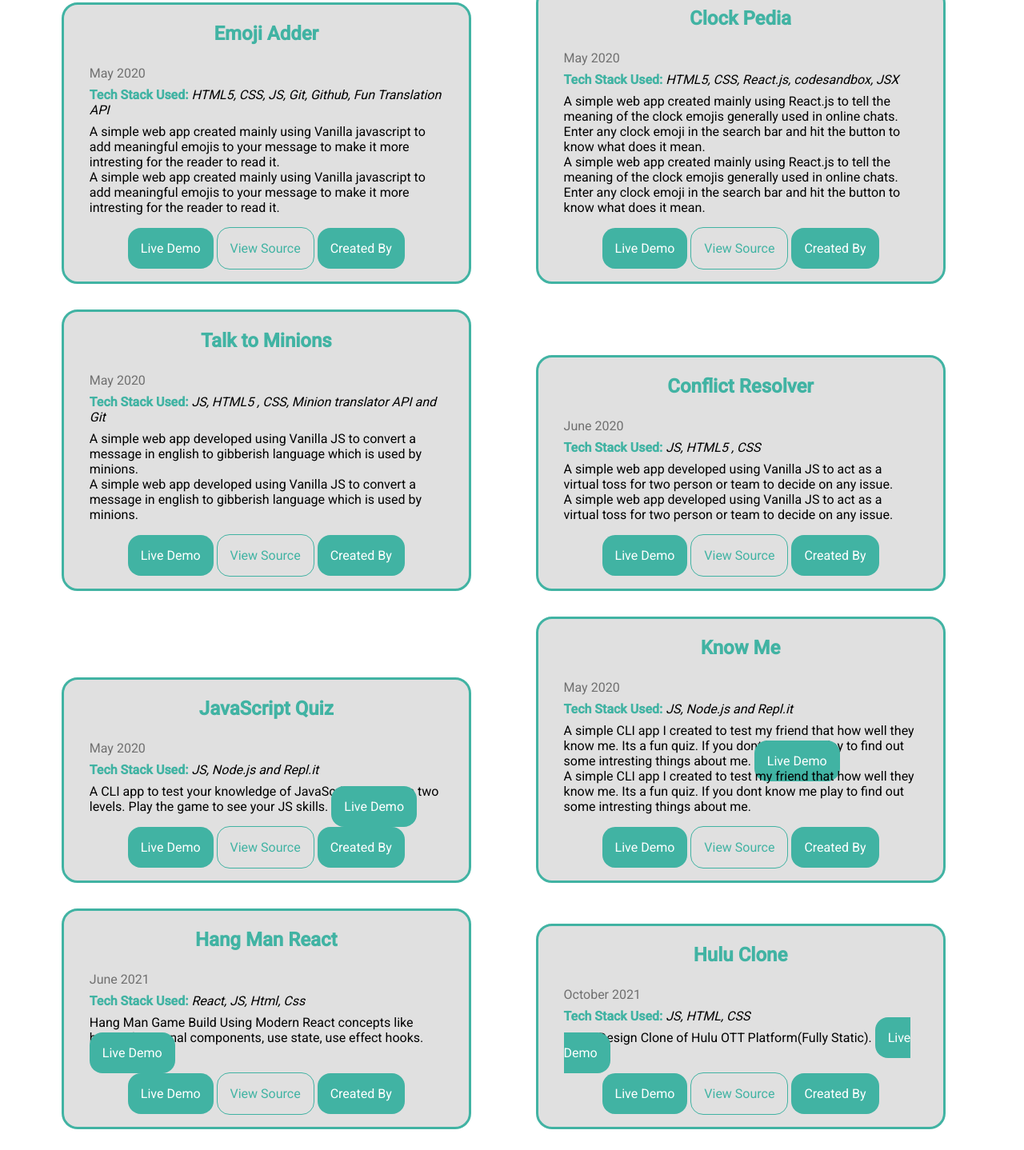
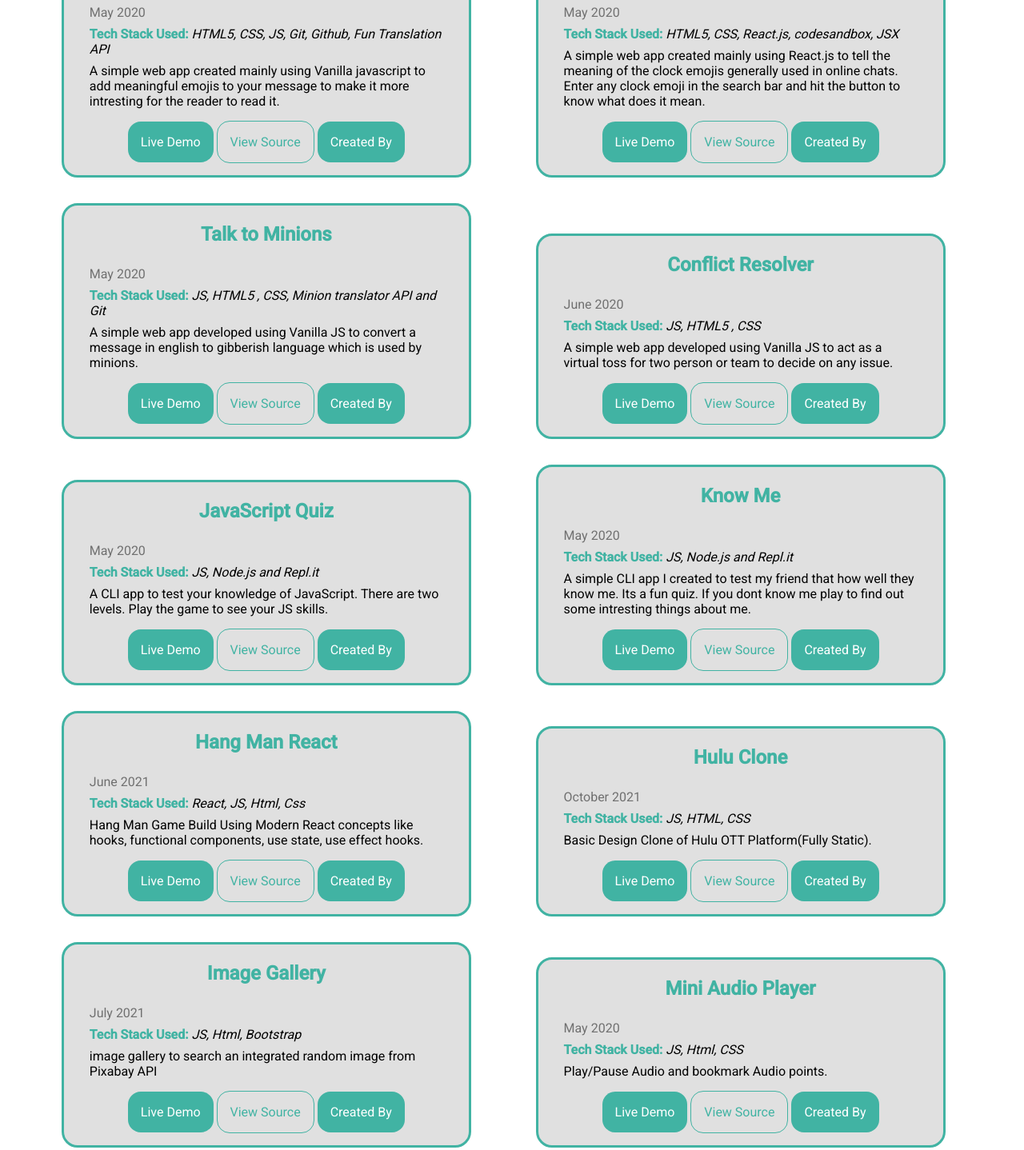
Before and after one commit to CoderSaty/FirstProjects, a plain HTML site: page project.html in a window 1280 px wide. Shown: the part 878-2316 px from the top of the page at 80% size. Drawn offline with Linux system fonts and the light colour scheme.

Commit message:
Resolving the conflicts

```diff
--- a/project.html
+++ b/project.html
@@ -56,8 +56,6 @@
             </em>
         </p>
 
-        <p class="description">
-            A simple web app created mainly using React.js to tell the best Indian 11 when India has to play all the matches at the same time.
          <p class="description mb-2">
             A simple web app created mainly using React.js to tell the best Indian 11 when India has to play all the
             matches at the same time.
@@ -78,8 +76,6 @@
             </em>
         </p>
 
-        <p class="description">
-            A simple web app created mainly using Vanilla javascript to add meaningful emojis to your message to make it more intresting for the reader to read it.
        <p class="description mb-2">
             A simple web app created mainly using Vanilla javascript to add meaningful emojis to your message to make it
             more intresting for the reader to read it.
@@ -102,8 +98,6 @@
             </em>
         </p>
 
-        <p class="description">
-            A simple web app created mainly using React.js to tell the meaning of the clock emojis generally used in online chats. Enter any clock emoji in the search bar and hit the button to know what does it mean.
       <p class="description mb-2">
             A simple web app created mainly using React.js to tell the meaning of the clock emojis generally used in
             online
@@ -125,8 +119,6 @@
             </em>
         </p>
 
-        <p class="description">
-            A simple web app developed using Vanilla JS to convert a message in english to gibberish language which is used by minions.
        <p class="description mb-2">
             A simple web app developed using Vanilla JS to convert a message in english to gibberish language which is
             used by minions.
@@ -147,8 +139,6 @@
             </em>
         </p>
 
-        <p class="description">
-            A simple web app developed using Vanilla JS to act as a virtual toss for two person or team to decide on any issue.
         <p class="description mb-2">
             A simple web app developed using Vanilla JS to act as a virtual toss for two person or team to decide on any
             issue.
@@ -171,8 +161,6 @@
         </p>
         <p class="description mb-2">
             A CLI app to test your knowledge of JavaScript. There are two levels. Play the game to see your JS skills.
-
-            <a target="_blank" href="https://replit.com/@codersaty/JSQuiz?embed=1&output=1" class="link primary-link">Live Demo</a>
         </p>
         <p class="project-links">
             <a target="_blank" href="https://replit.com/@codersaty/JSQuiz?embed=1&output=1"
@@ -191,10 +179,6 @@
             <strong class="highlight-white">Tech Stack Used:</strong> <em>JS, Node.js and Repl.it
             </em>
         </p>
-
-        <p class="description">
-            A simple CLI app I created to test my friend that how well they know me. Its a fun quiz. If you dont know me play to find out some intresting things about me.
-            <a target="_blank" href="https://replit.com/@codersaty/KnowMe?embed=1&output=1" class="link primary-link">Live Demo</a>
     <p class="description mb-2">
             A simple CLI app I created to test my friend that how well they know me. Its a fun quiz. If you dont know me
             play to find out some intresting things about me.
@@ -220,7 +204,6 @@
         <p class="description mb-2">
             Hang Man Game Build Using Modern React concepts like hooks, functional components, use state, use effect hooks.
 
-            <a target="_blank" href="https://laughing-shannon-47ab98.netlify.app/" class="link primary-link">Live Demo</a>
             </p>
         <p class="project-links">
             <a target="_blank" href="https://laughing-shannon-47ab98.netlify.app/"
@@ -242,7 +225,6 @@
         <p class="description mb-2">
             Basic Design Clone of Hulu OTT Platform(Fully Static).
 
-            <a target="_blank" href="https://ap-darknight.github.io/hulu-clone/" class="link primary-link">Live Demo</a>
        </p>
         <p class="project-links">
             <a target="_blank" href="https://ap-darknight.github.io/hulu-clone/"
@@ -320,7 +302,7 @@
         <p class="description mb-2">
             A Tic-Tac-Toe game with single(against bot implemented using Min-Mix algo) and multiple player mode.
         </p>
-        <p>
+        <p class="project-links">
             <a target="_blank" href="https://shukapurv.github.io/Tic-Tac-Toe_game/" class="link primary-link">Live Demo</a>
             <a target="_blank" href="https://github.com/shukapurv/Tic-Tac-Toe_game" class="link secondary-link">View
                 Source</a>
@@ -338,7 +320,7 @@
         <p class="description mb-2">
             ShopKaro is a E-commerce Website
         </p>
-        <p>
+        <p class="project-links">
             <a target="_blank" href="https://gulshanjakhon.github.io/ShopKaro/index.html" class="link primary-link">Live Demo</a>
             <a target="_blank" href="https://github.com/gulshanjakhon/ShopKaro" class="link secondary-link">View
                 Source</a>
```
Lines whose indentation alone changed are shown as unchanged.
